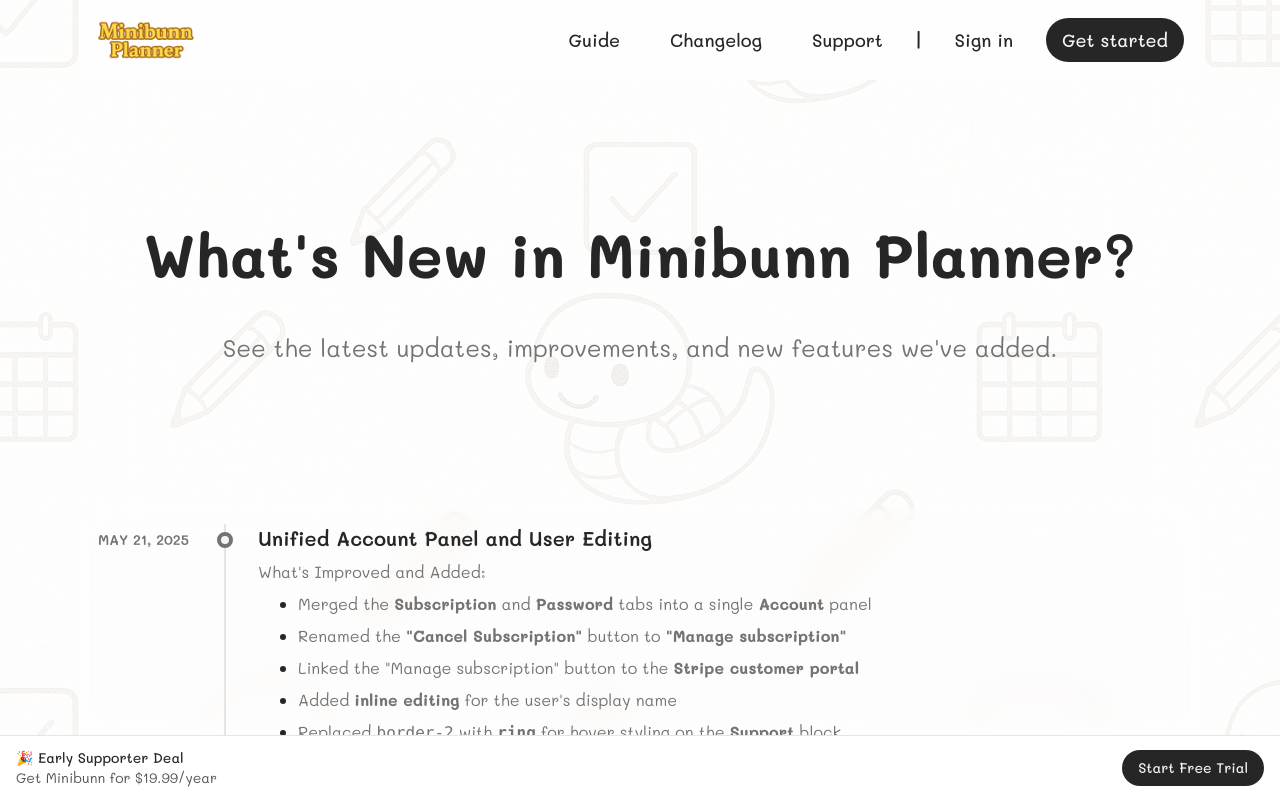
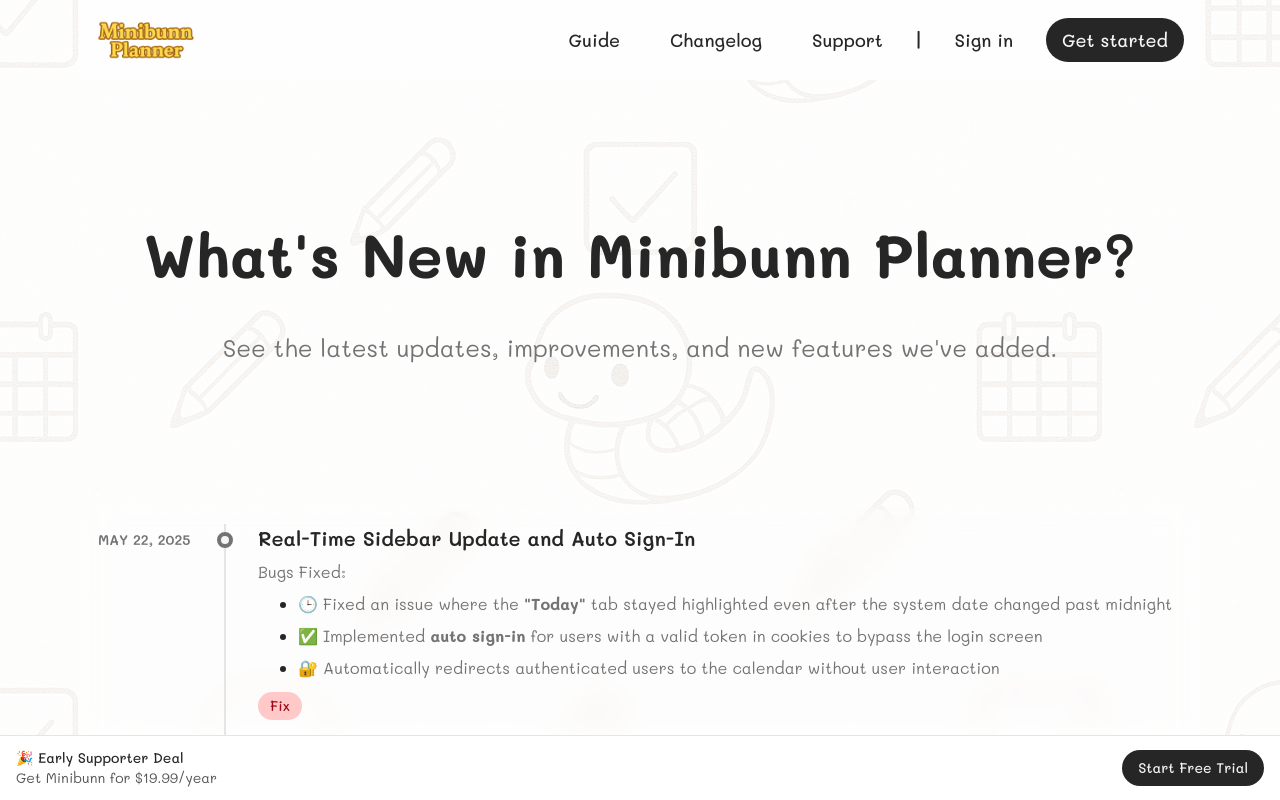
Before and after one commit to yangjialin94/minibunn-planner, a Next.js app: page /changelog in a window 1280 px wide. Shown: the top 800 px of the page. Built offline with nearby package versions, Linux system fonts and the light colour scheme; no server answers.

Commit message:
new changelog

```diff
--- a/src/app/changelog/page.tsx
+++ b/src/app/changelog/page.tsx
@@ -8,6 +8,7 @@
   Improvement: "bg-blue-200 text-blue-800",
   Update: "bg-yellow-200 text-yellow-800",
   Launch: "bg-purple-200 text-purple-800",
+  Fix: "bg-red-200 text-red-800",
 };
 
 export default function ChangelogPage() {
--- /dev/null
+++ b/src/content/changelog/2025-05-22-real-time-sidebar-update-and-auto-sign-in.mdx
@@ -0,0 +1,15 @@
+---
+title: "Real-Time Sidebar Update and Auto Sign-In"
+version: "1.1.1"
+date: "2025-05-22"
+type: ["Fix"]
+summary: "Fixed sidebar highlighting when the date changes and enabled automatic sign-in using stored tokens."
+---
+
+Bugs Fixed:
+
+- 🕒 Fixed an issue where the **"Today"** tab stayed highlighted even after the system date changed past midnight
+
+- ✅ Implemented **auto sign-in** for users with a valid token in cookies to bypass the login screen
+
+- 🔐 Automatically redirects authenticated users to the calendar without user interaction
```
